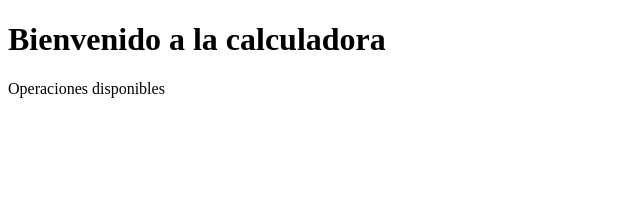
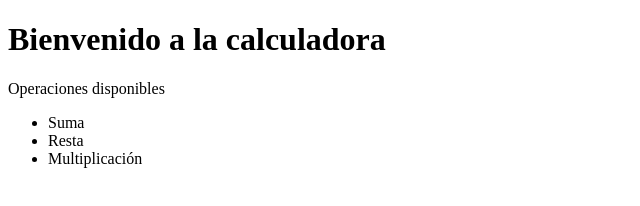
Before and after one commit to bolakos/pruebaVidamrr, a plain HTML site: page index.html in a window 1280 px wide. Shown: the whole page, without its empty margins (0-640 px from the left). Drawn offline with Linux system fonts and the light colour scheme.

Commit message:
=Se añadio lista de opciones

```diff
--- a/index.html
+++ b/index.html
@@ -9,5 +9,10 @@
 <body>
     <h1>Bienvenido a la calculadora</h1>
     <p>Operaciones disponibles</p>
+    <ul>
+        <li>Suma</li>
+        <li>Resta</li>
+        <li>Multiplicación</li>
+    </ul>
 </body>
 </html>
```
